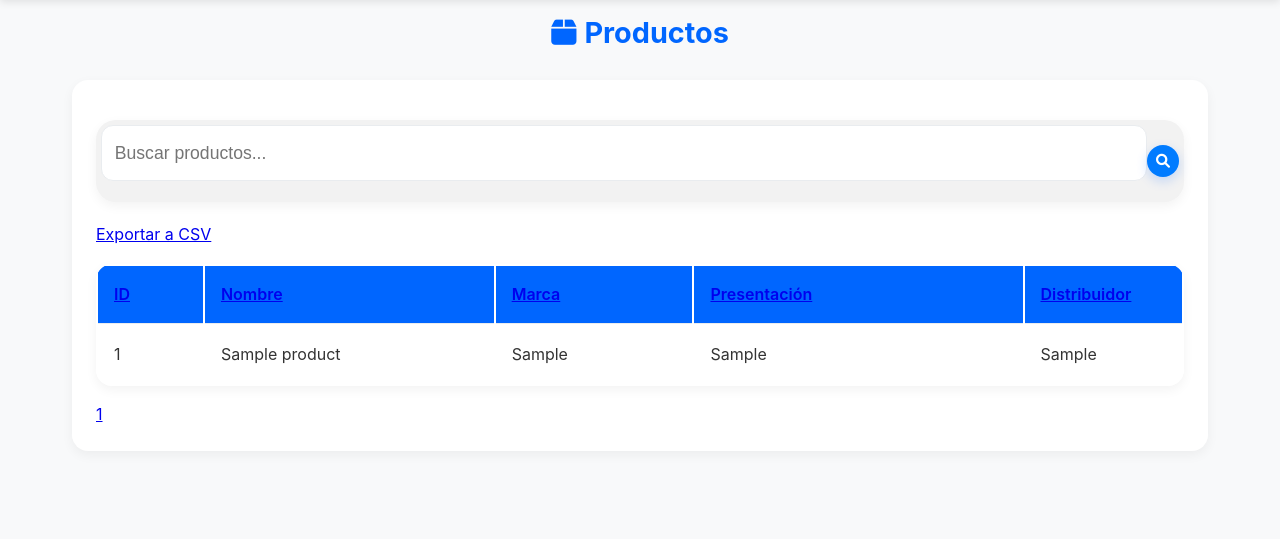
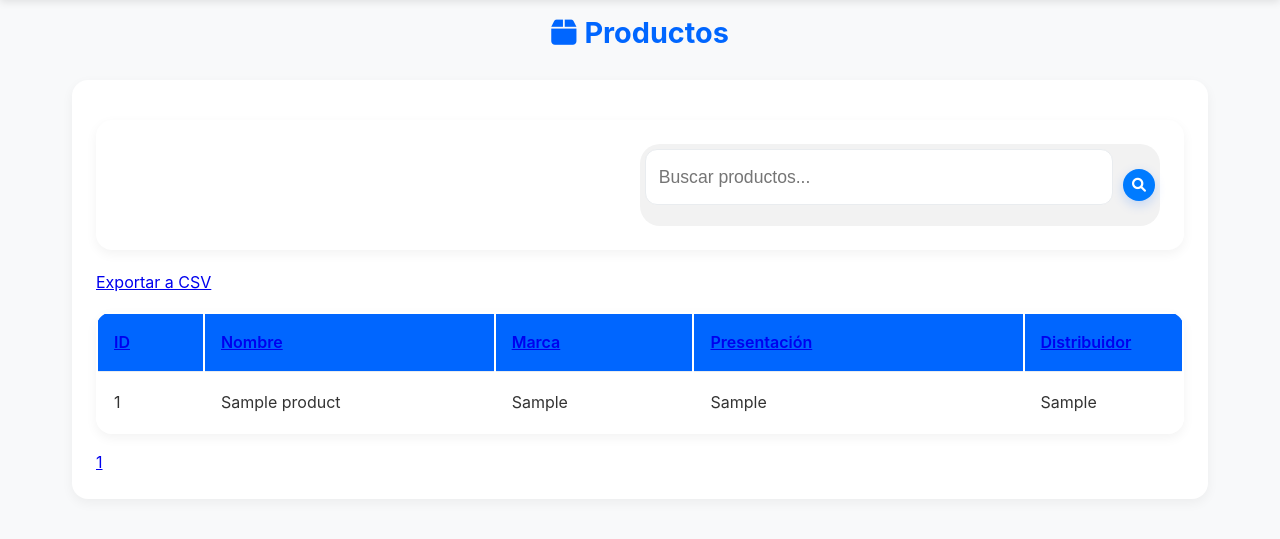
Before and after one commit to jmcriptos/mercadoX5, a Flask app: page /products in a window 1280 px wide. Shown: the part 70-609 px from the top of the page. Run offline with Flask 3, Linux system fonts and the light colour scheme; tables that the repository leaves empty hold one stand-in row (values such as "Sample post"); some libraries are stand-ins or nearby versions.

Commit message:
actualizacion con logging

```diff
--- a/static/style.css
+++ b/static/style.css
@@ -82,11 +82,17 @@ form {
 
 .search-form {
     display: flex;
+    justify-content: flex-end;
+    margin-bottom: 20px;
+}
+
+.search-container {
+    display: flex;
     align-items: center;
     background-color: #f2f2f2;
     border-radius: 20px;
     padding: 5px;
-    margin-bottom: 20px;
+    width: 50%;
 }
 
 .search-input {
@@ -96,6 +102,7 @@ form {
     padding: 8px;
     font-size: 16px;
     color: #333;
+    margin-right: 10px;
 }
 
 .search-input:focus {
@@ -124,6 +131,7 @@ form {
 .search-button i {
     font-size: 14px;
 }
+
 label {
     display: block;
     margin-bottom: 0.8rem;
--- a/templates/products.html
+++ b/templates/products.html
@@ -9,10 +9,12 @@
 
     <div class="card">
         <form action="{{ url_for('products') }}" method="GET" class="search-form">
-            <input type="text" name="search" placeholder="Buscar productos..." value="{{ search }}" class="search-input">
-            <button type="submit" class="search-button">
-                <i class="fas fa-search"></i>
-            </button>
+            <div class="search-container">
+                <input type="text" name="search" placeholder="Buscar productos..." value="{{ search }}" class="search-input">
+                <button type="submit" class="search-button">
+                    <i class="fas fa-search"></i>
+                </button>
+            </div>
         </form>
 
         <a href="{{ url_for('export_products') }}" class="export-link">Exportar a CSV</a>
```
Lines whose indentation alone changed are shown as unchanged.
